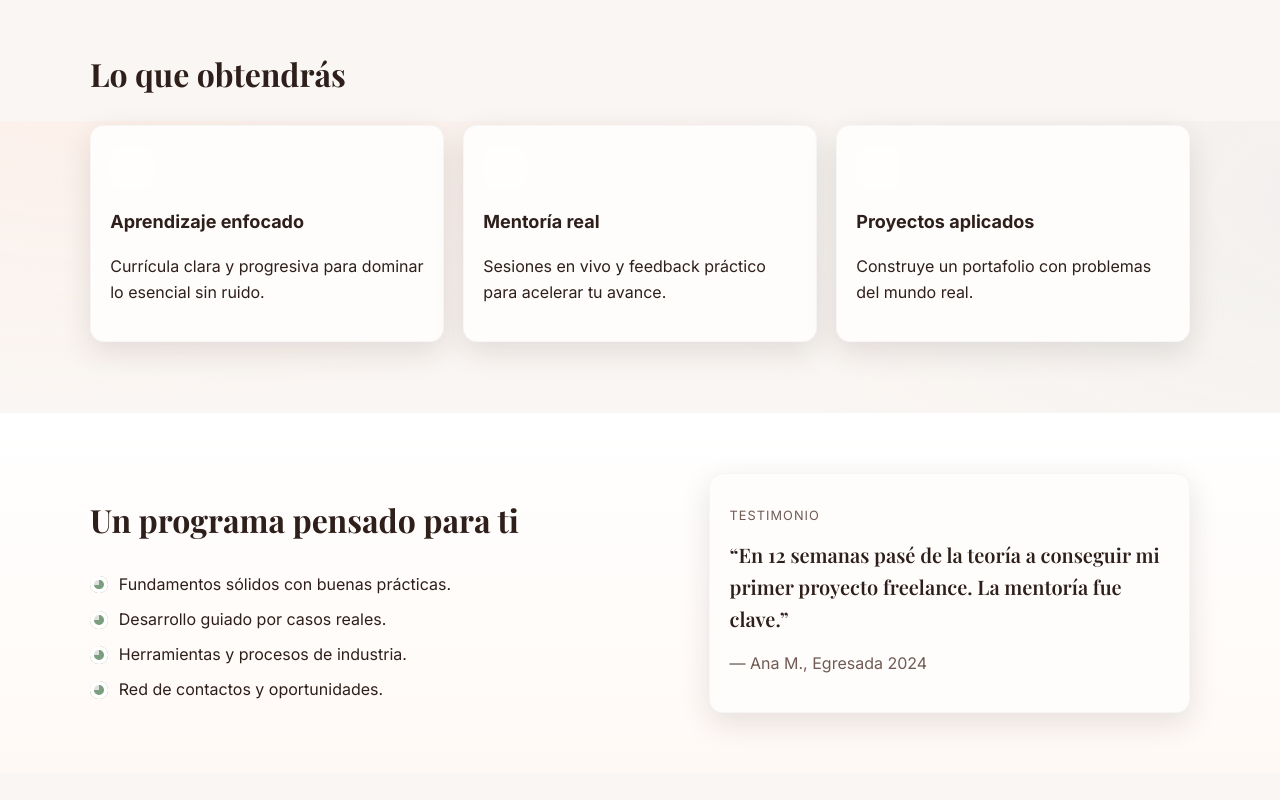
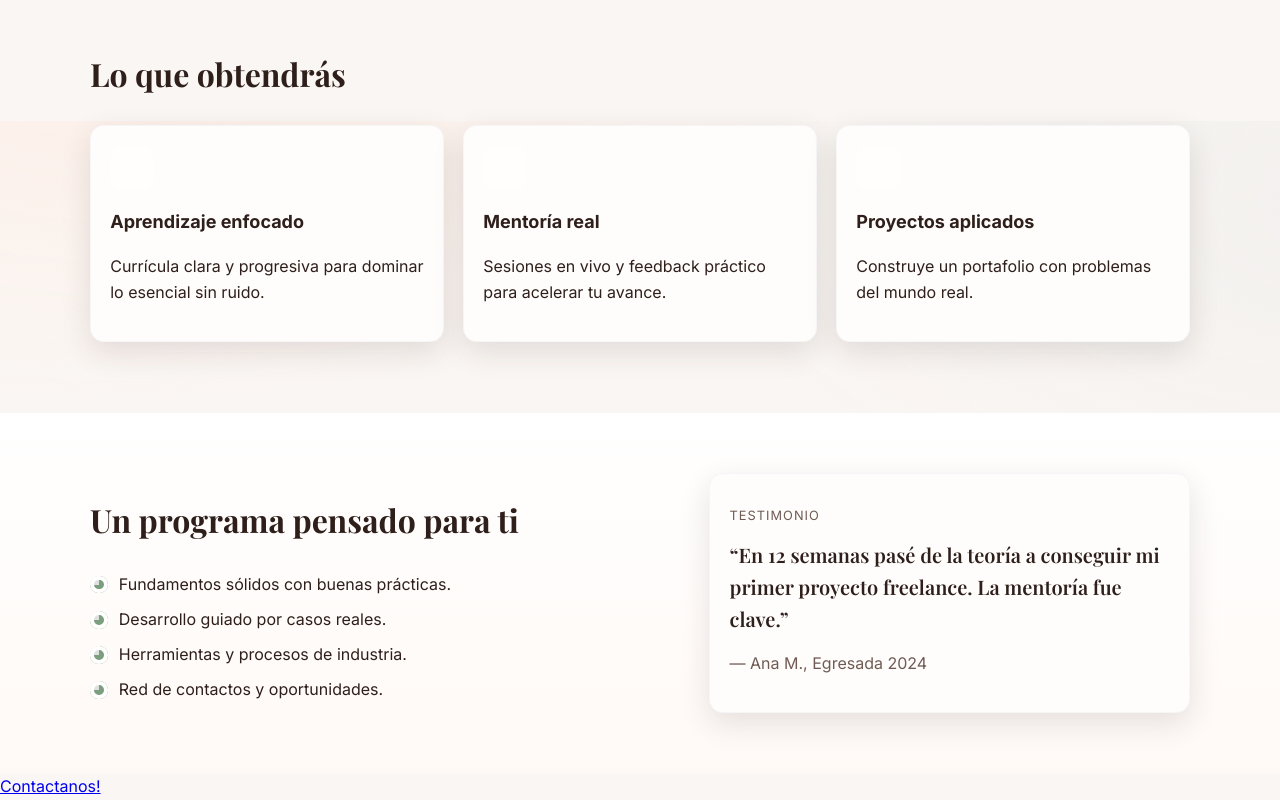
Before and after one commit to BryanLobo06/Modulo-DevOps, a plain HTML site: page index.html in a window 1280 px wide. Shown: the part 679-1479 px from the top of the page. Before the commit the page ends 1453 px from the top, so only its background shows below. Drawn offline with nearby package versions, Linux system fonts and the light colour scheme; files whose address does not match are found by name.

Commit message:
deploy: fa42f7623b6b0ec6aabbc1c3bb4ab6dfa20e476c

```diff
--- a/index.html
+++ b/index.html
@@ -90,6 +90,9 @@
             </div>
         </section>
     </main>
+    <footer>
+        <a href="form-contactanos.html">Contactanos!</a>
+    </footer>
 </body>
 
 </html>
```
